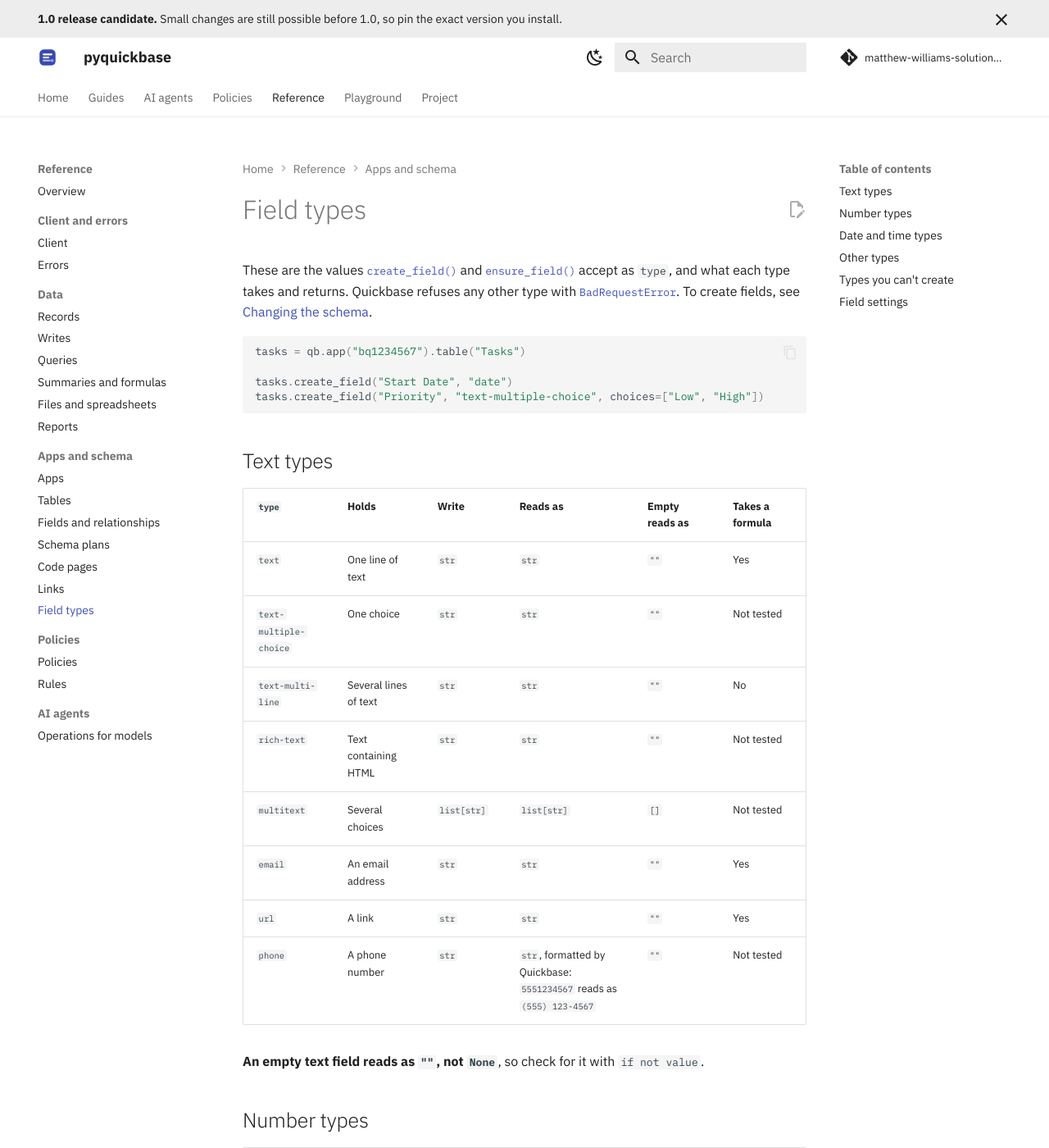
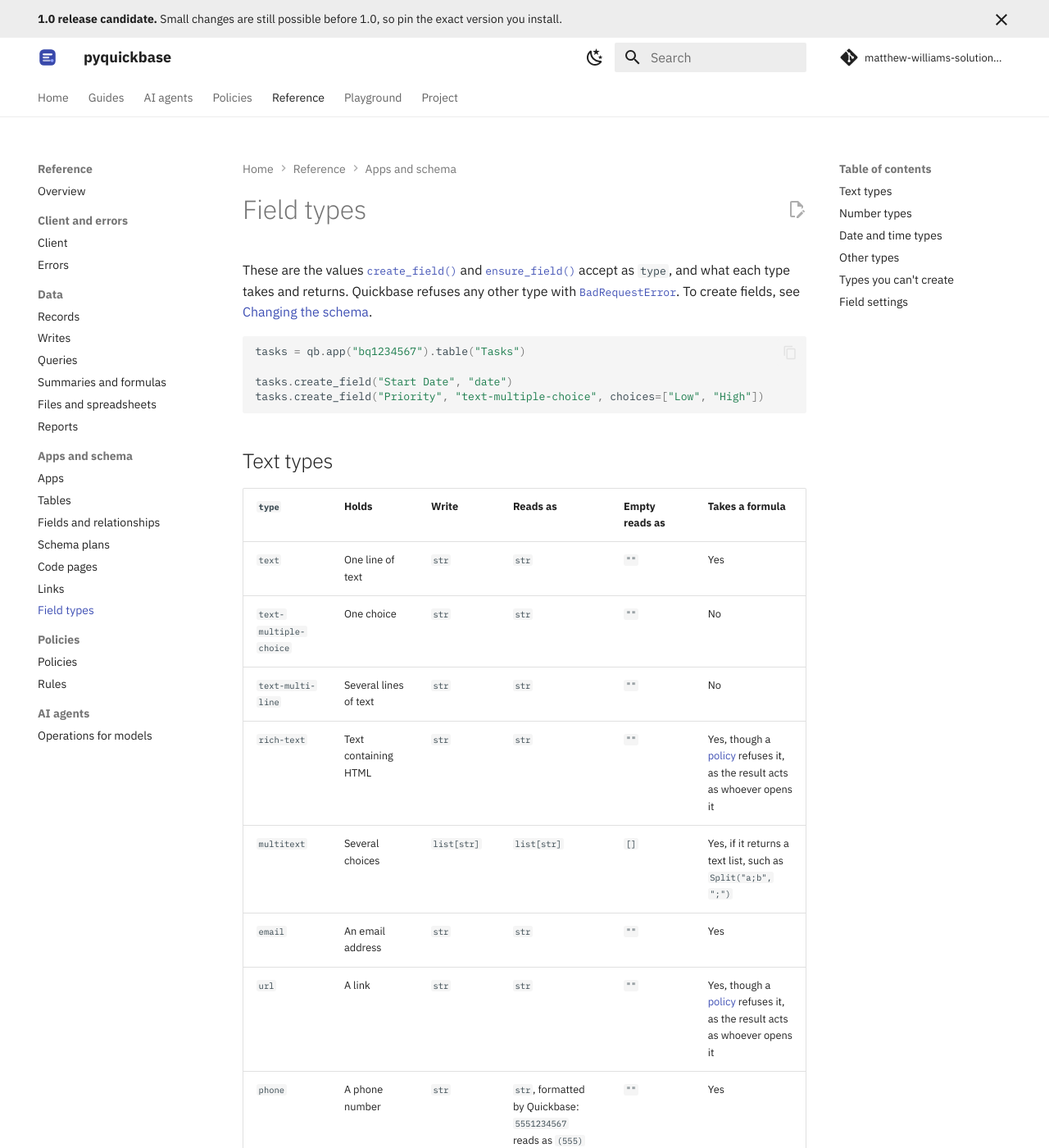
Before and after one commit to matthew-williams-solutions/pyquickbase, an MkDocs documentation site: the page built from docs/field-types.md, in a window 1280 px wide and 1400 px high. Shown: the whole window at 82% size. Built offline with MkDocs 1.6.1 and Material for MkDocs 9.7.7, drawn with Linux system fonts in a browser that asks for light colours; comment, search, counter and statistics services are not loaded; some of the changed text lies outside the part shown.

Commit message:
Say which field types take a formula, from a live test of each, and check the field types page lists every type
The eight types the page marked "Not tested" are now tested live: rich-text, phone, user, and
multitext take a formula, multitext's returning a text list, and text-multiple-choice, multiuser,
file, and address refuse one. A test keeps the page's types matched to the ones create_field()
takes.

```diff
--- a/docs/field-types.md
+++ b/docs/field-types.md
@@ -20,13 +20,13 @@ tasks.create_field("Priority", "text-multiple-choice", choices=["Low", "High"])
 | `type` | Holds | Write | Reads as | Empty reads as | Takes a formula |
 |---|---|---|---|---|---|
 | `text` | One line of text | `str` | `str` | `""` | Yes |
-| `text-multiple-choice` | One choice | `str` | `str` | `""` | Not tested |
+| `text-multiple-choice` | One choice | `str` | `str` | `""` | No |
 | `text-multi-line` | Several lines of text | `str` | `str` | `""` | No |
-| `rich-text` | Text containing HTML | `str` | `str` | `""` | Not tested |
-| `multitext` | Several choices | `list[str]` | `list[str]` | `[]` | Not tested |
+| `rich-text` | Text containing HTML | `str` | `str` | `""` | Yes, though a [policy](policies/rules.md#schema-changes) refuses it, as the result acts as whoever opens it |
+| `multitext` | Several choices | `list[str]` | `list[str]` | `[]` | Yes, if it returns a text list, such as `Split("a;b", ";")` |
 | `email` | An email address | `str` | `str` | `""` | Yes |
-| `url` | A link | `str` | `str` | `""` | Yes |
-| `phone` | A phone number | `str` | `str`, formatted by Quickbase: `5551234567` reads as `(555) 123-4567` | `""` | Not tested |
+| `url` | A link | `str` | `str` | `""` | Yes, though a [policy](policies/rules.md#schema-changes) refuses it, as the result acts as whoever opens it |
+| `phone` | A phone number | `str` | `str`, formatted by Quickbase: `5551234567` reads as `(555) 123-4567` | `""` | Yes |
 
 **An empty text field reads as `""`, not `None`**, so check for it with `if not value`.
 
@@ -62,10 +62,10 @@ field made through the API. See [API notes](api-notes.md#formulas).
 | `type` | Holds | Write | Reads as | Empty reads as | Takes a formula |
 |---|---|---|---|---|---|
 | `checkbox` | True or false | `bool` | `bool` | `False`, so empty and unchecked look the same | Yes |
-| `user` | One Quickbase user | A [`User`](reference/records.md#User), or `{"id": ...}` | `User` | `None` | Not tested |
-| `multiuser` | Several users | A list of `User`, or of `{"id": ...}` | A list of `User` | `[]` | Not tested |
-| `file` | An attachment | [`FileUpload`](guides/files.md) | [`FileAttachment`](reference/files.md#FileAttachment) | `None` | Not tested |
-| `address` | An address, as display text | Read-only: write its subfields | `str` | `""` | Not tested |
+| `user` | One Quickbase user | A [`User`](reference/records.md#User), or `{"id": ...}` | `User` | `None` | Yes, such as `User()` |
+| `multiuser` | Several users | A list of `User`, or of `{"id": ...}` | A list of `User` | `[]` | No, though the Quickbase interface can make one |
+| `file` | An attachment | [`FileUpload`](guides/files.md) | [`FileAttachment`](reference/files.md#FileAttachment) | `None` | No |
+| `address` | An address, as display text | Read-only: write its subfields | `str` | `""` | No |
 
 A query only returns a table's default fields unless you pass `select`, and built-in fields such as
 `Record Owner` may not be among them.
```
Also changed, not shown: ROADMAP.md (+0 -2 lines), docs/api-notes.md (+2 -1 lines), 2 other files.
